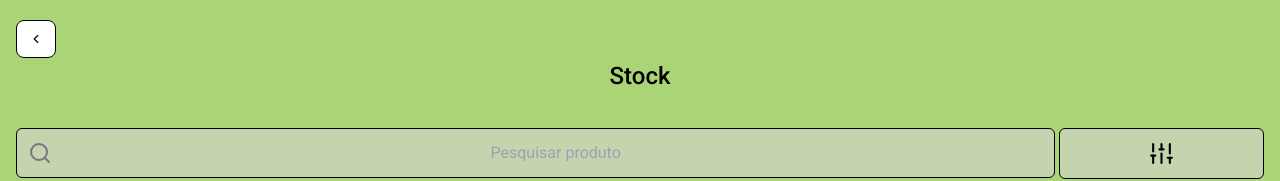
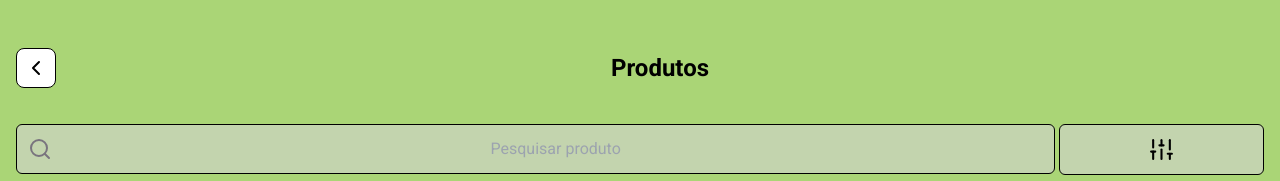
Before and after one commit to MateusAugustoo/Stock, a React (Vite) app in the folder front-end/: page /products in a window 1280 px wide. Shown: the top 181 px of the page. Built offline with nearby package versions, Linux system fonts and the light colour scheme; no server answers.

Commit message:
refectory: update user component Header

```diff
--- a/front-end/src/pages/Products.tsx
+++ b/front-end/src/pages/Products.tsx
@@ -1,10 +1,10 @@
 import axios from "axios";
 import { useState, useEffect } from "react"
 import { TFormProductData } from '../types/TFromProductData'
-import { ButtonBack } from "../components/ButtonBack";
 import { SlidersVerticalIcon } from "lucide-react";
 import { InputSearchProduct } from "../components/inputs/InputSearchProduct";
 import { CardProduct } from "../components/CardProduct";
+import { HeaderComponent } from "../components/Header";
 
 export function Products() {
   const regexNumber = /^[0-9]*$/
@@ -61,15 +61,9 @@ export function Products() {
     <>
       <div className="bg-white h-screen w-screen">
         <header className="bg-[#AAD576] px-4 pt-5 pb-14 flex flex-col gap-9 rounded-b-3xl shadow-slate-950 shadow-sm">
-          <div>
-            <div className="w-10 h-10">
-              <ButtonBack />
-            </div>
-            <h2 className=" text-2xl font-medium text-center">
-              Stock
-            </h2>
-          </div>
-
+          <HeaderComponent
+            title="Produtos"
+          />
           <div className="grid grid-cols-6 gap-1">
             <InputSearchProduct
               search={search}
```
